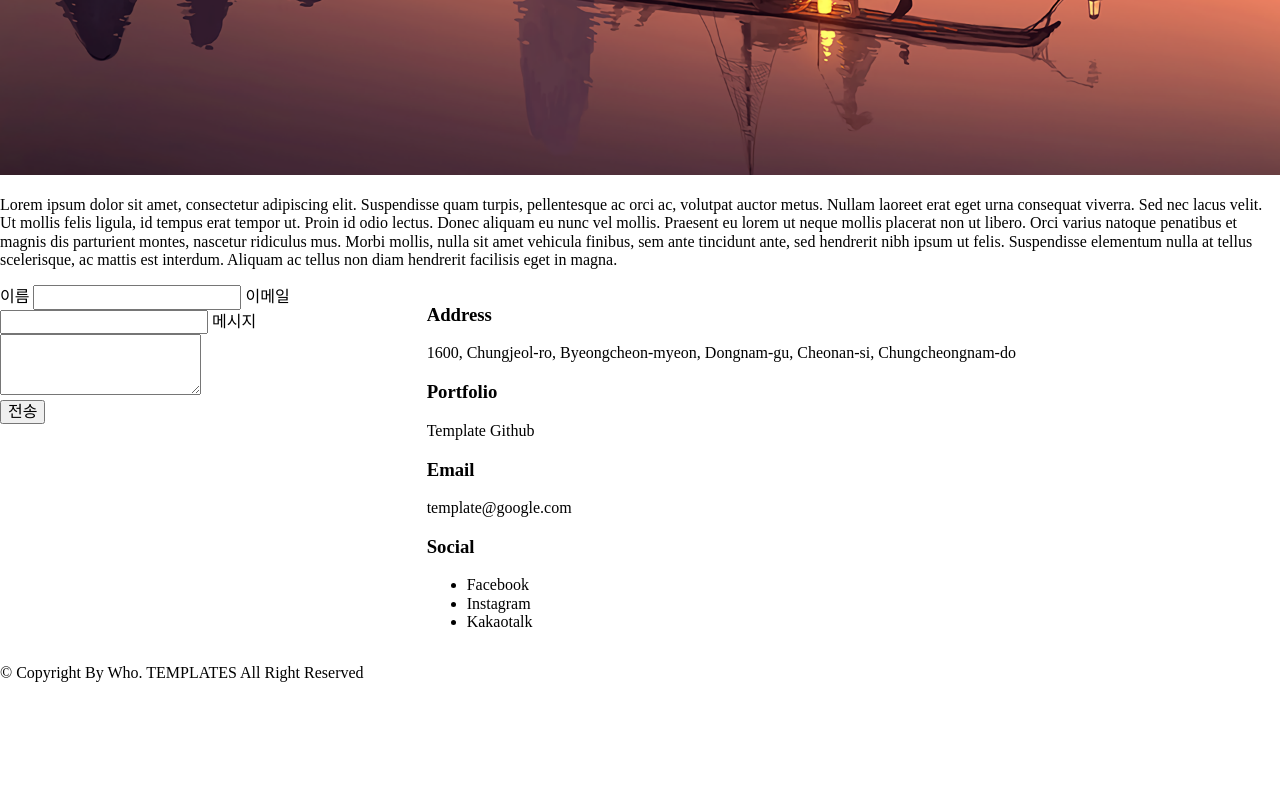
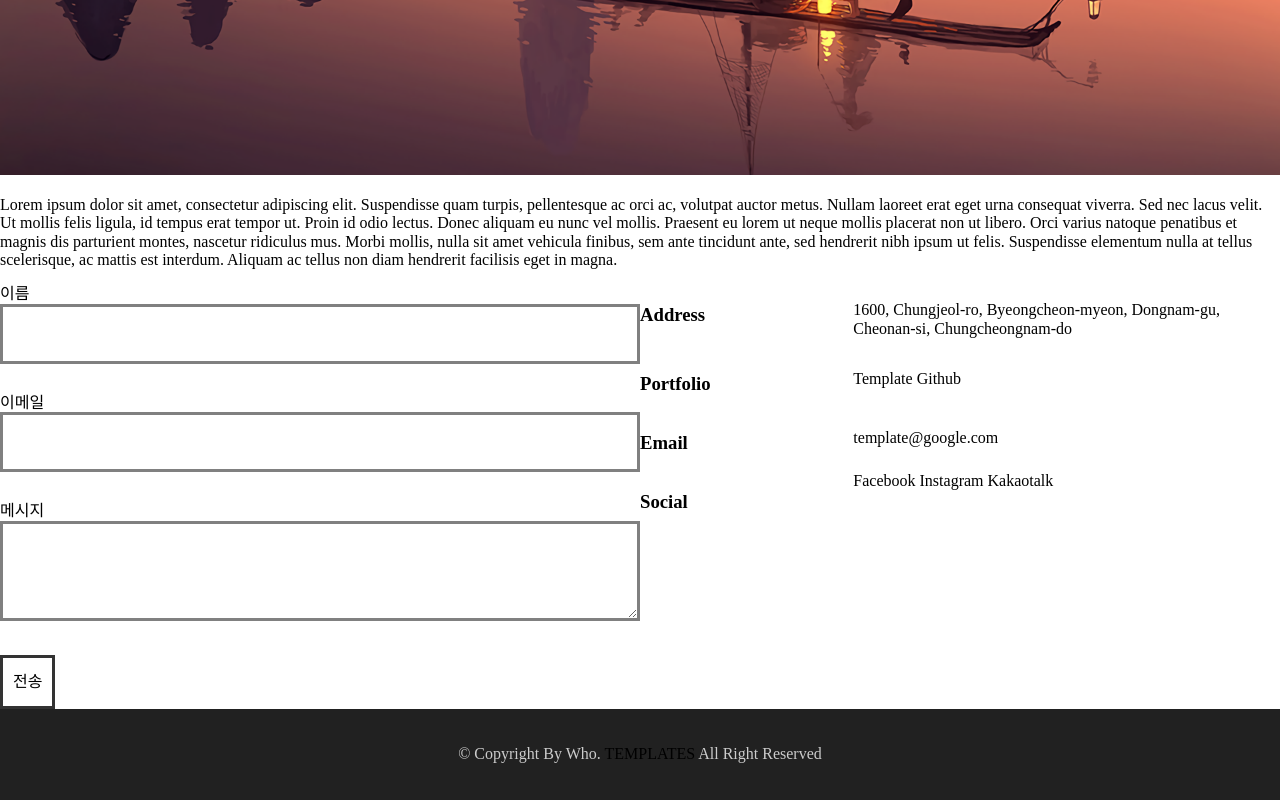
Before and after one commit to anaisun/frontend-ui, a plain HTML site: page 01_Basic_Template/index.html in a window 1280 px wide. Shown: the part 828-1628 px from the top of the page. Before the commit the page ends 1526 px from the top, so only its background shows below. Drawn offline with Linux system fonts and the light colour scheme.

Commit message:
css position end

```diff
--- a/01_Basic_Template/css/main.css
+++ b/01_Basic_Template/css/main.css
@@ -1,6 +1,14 @@
 a {
     color: #000;
     text-decoration: none;
+}
+ul {
+    list-style: none;
+    margin: 0;
+    padding: 0;
+}
+li {
+    display: inline-block;
 }
 
 #header {
@@ -10,15 +18,6 @@ a {
 #header a {
     font-size: 40px;
     color:#000;
-}
-
-#nav ul {
-    list-style: none;
-    margin: 0;
-    padding: 0;
-}
-#nav ul li {
-    display: inline-block;
 }
 
 #nav ul.menus {
@@ -38,14 +37,64 @@ a {
 #footer {
     display: flex; /*부모태그 속성에 flax*/
 }
+#footer .contact, #footer .info {
+    flex:1; /* 1:1사이즈로 자식 width를 배치 */
+}
+
 /*
-#footer .contact, #footer .info {
-    flex:1;
-}*/
-
 #footer .contact {
     flex:1;
 }
 #footer .info {
     flex:2;
 }
+*/
+
+#footer .contact .inputs {
+
+}
+#footer .contact .inputs label {
+
+}
+#footer .contact .inputs input {
+    box-sizing: border-box;
+    width: 100%;
+    height: 60px;
+    border:solid 3px grey;
+    margin-bottom:30px;
+}
+
+#footer .contact .inputs textarea {
+    box-sizing:border-box;
+    width:100%;
+    height: 100px;
+    border: solid 3px grey;
+    margin-bottom: 30px;
+}
+#footer .contact .submit input {
+    border: solid 3px #333;
+    background-color: rgb(255,255,255);
+    padding: 15px 10px;
+}
+
+#footer .info section {
+    display: flex;
+}
+#footer .info section h3 {
+    flex: 1;
+}
+#footer .info section p {
+    flex:2;
+}
+#footer .info section ul {
+    flex: 2;
+}
+
+#copyright {
+    background-color: rgb(33,33,33);
+    padding: 20px;
+    text-align: center;
+}
+#copyright p {
+    color: #ccc;
+}
```
